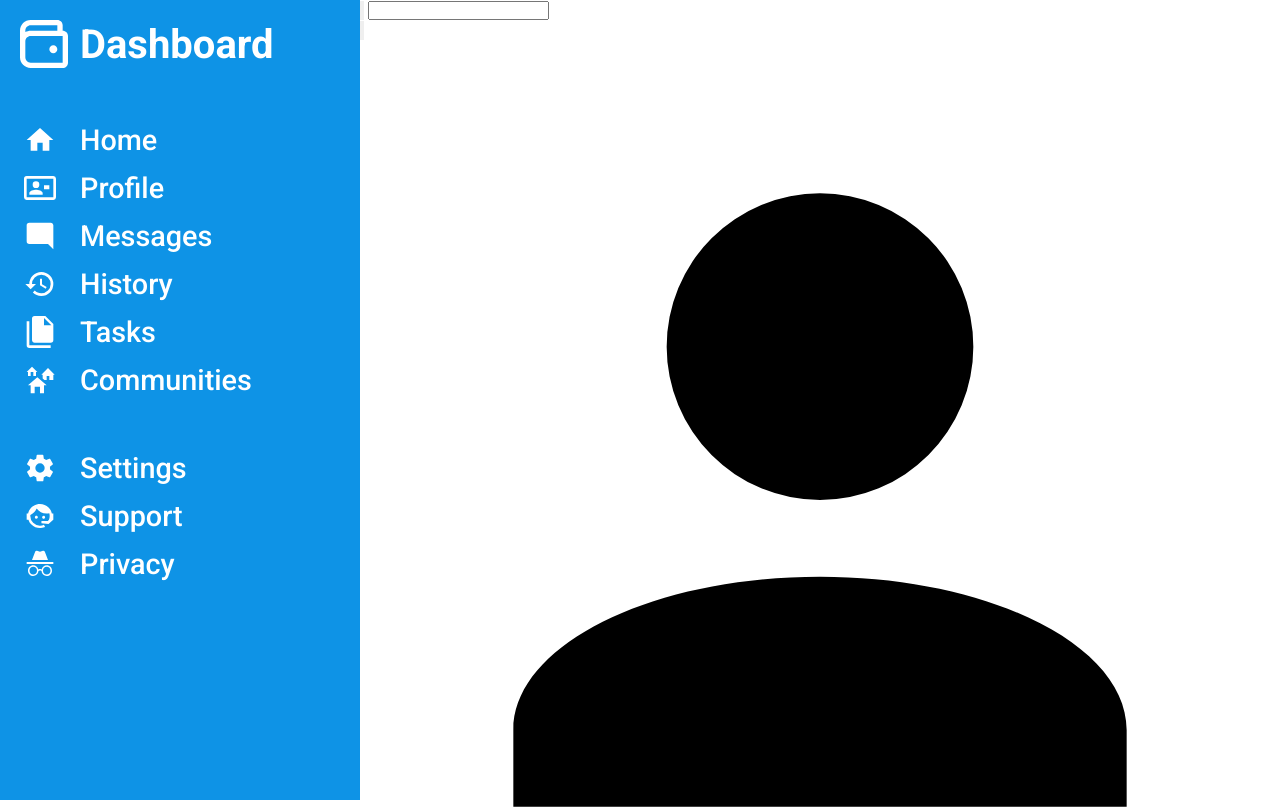
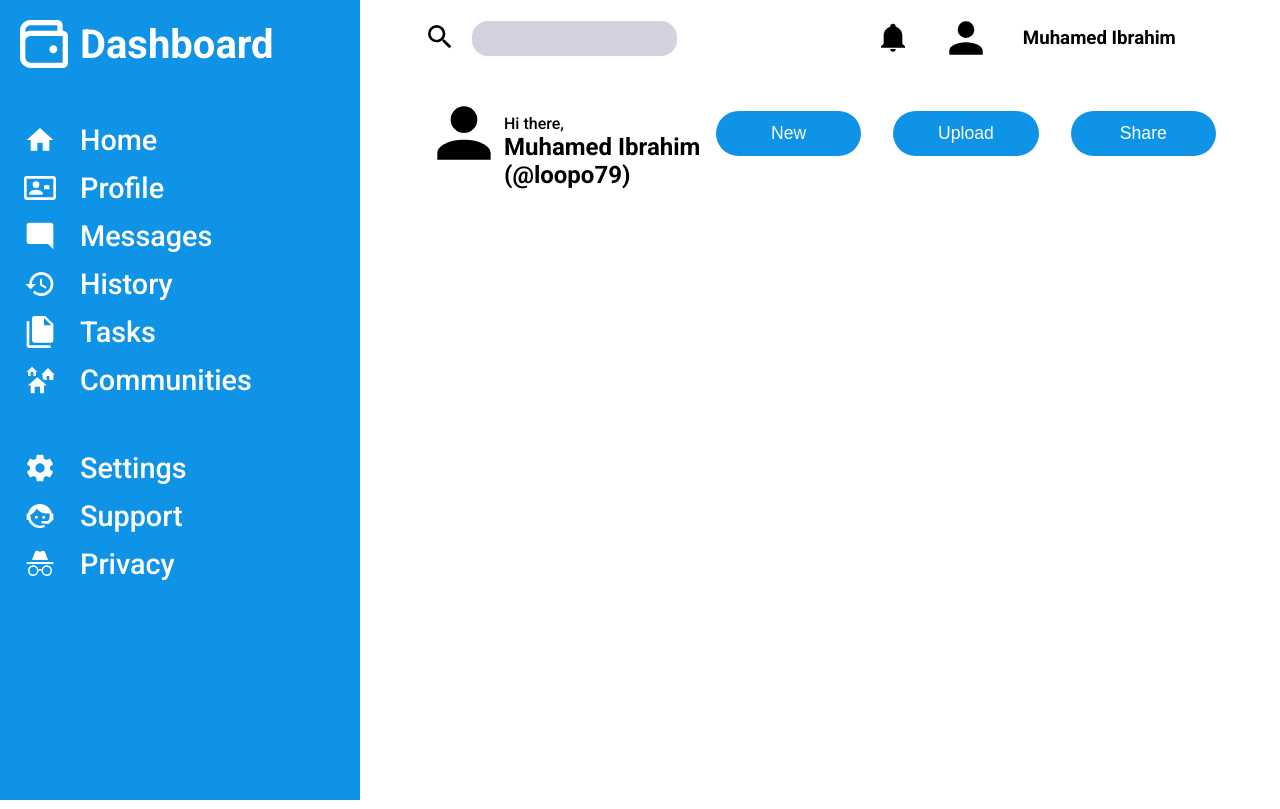
Before and after one commit to Loopo79/theodinproject-admin-dashboard, a plain HTML site: page index.html in a window 1280 px wide. Shown: the top 809 px of the page. Drawn offline with Linux system fonts and the light colour scheme.

Commit message:
style(css): style header

```diff
--- a/style.css
+++ b/style.css
@@ -15,6 +15,8 @@
 :root {
     --side-bar-background-color: rgb(14, 147, 230);
     --side-bar-main-color: white;
+    --header-background-color: white;
+    --header-main-color: black;
 }
 
 * {
@@ -84,3 +86,95 @@ body {
 .side-bar > ul > li.separation {
     padding: 20px;
 }
+
+.header {
+    display: grid;
+    grid-template: 4fr 6fr / 1fr 500px;
+    align-items: center;
+    padding: 0 64px;
+    background-color: var(--header-background-color);
+    color: var(--header-main-color);
+}
+
+.header path {
+    fill: var(--header-main-color);
+}
+
+.header > .search-section {
+    display: grid;
+    grid-template-columns: 32px 9fr 1fr;
+    gap: 16px;
+}
+
+.header > .search-section > .search-button {
+    background-color: var(--header-background-color);
+    border: none;
+}
+
+.header > .search-section > .search-bar {
+    padding: 4px;
+    background-color: rgb(210, 210, 225);
+    border: none;
+    border-radius: 16px;
+}
+
+.header > .profile-section {
+    display: grid;
+    grid-template-columns: 4fr 32px 50px 6fr;
+    grid-template-areas: ". notification-button profile-image username";
+    gap: 32px;
+    align-items: center;
+}
+
+.header > .profile-section > .notification-button {
+    grid-area: notification-button;
+    background-color: var(--header-background-color);
+    border: none;
+}
+
+.header > .profile-section > .profile-image {
+    grid-area: profile-image;
+}
+
+.header > .profile-section > h3 {
+    grid-area: username;
+}
+
+.header > .welcome-section {
+    display: grid;
+    grid:
+        "profile-image introduction" 1fr
+        "profile-image username" 1fr / 80px 1fr;
+    align-items: center;
+}
+
+.header > .welcome-section > .profile-image {
+    grid-area: profile-image;
+}
+
+.header > .welcome-section > p {
+    grid-area: introduction;
+    font-weight: 500;
+    align-self: self-end;
+}
+
+.header > .welcome-section > h2 {
+    grid-area: username;
+    align-self: self-start;
+}
+
+.header > .action-section {
+    display: grid;
+    grid: 1fr / auto-flow 1fr;
+    gap: 32px;
+}
+
+.header > .action-section > button {
+    padding: 12px 0;
+    font-size: 1.1rem;
+    font-weight: 500;
+    color: var(--side-bar-main-color);
+    background-color: var(--side-bar-background-color);
+    border: none;
+    border-radius: 32px;
+}
```
